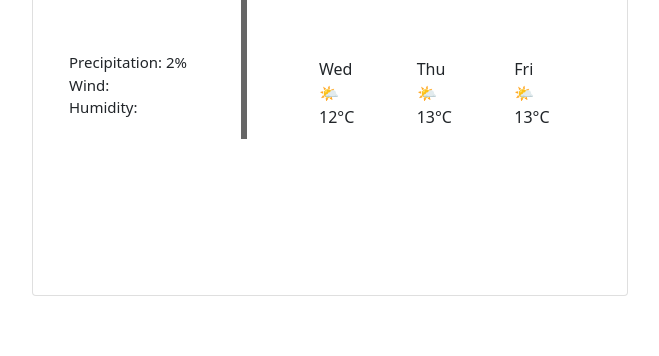
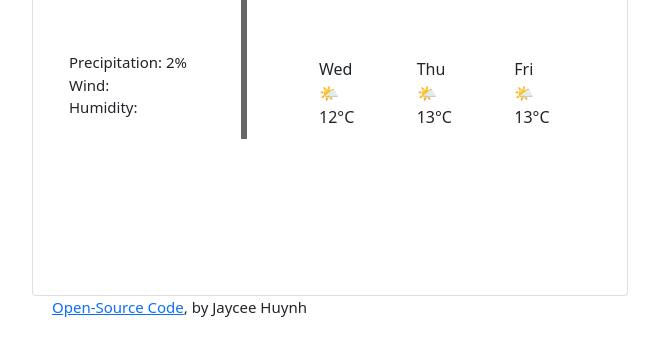
Before and after one commit to jayceeth/Weather-Project, a plain HTML site: page index.html in a window 1280 px wide. Shown: the part 362-718 px from the top of the page, without its empty margins (310-969 px from the left). Drawn offline with nearby package versions, Linux system fonts and the light colour scheme; no server answers.

Commit message:
Added open-source link

```diff
--- a/index.html
+++ b/index.html
@@ -111,7 +111,13 @@
           </div>
         </div>
       </div>
+      <p class="open-source-link">
+        <a href="https://github.com/jayceeth/Weather-Project" target="_blank"
+          >Open-Source Code</a
+        >, by Jaycee Huynh
+      </p>
     </div>
+
     <script src="src/index.js"></script>
   </body>
 </html>
--- a/src/styles.css
+++ b/src/styles.css
@@ -54,6 +54,9 @@ button {
   width: 620px;
   margin: 20px auto;
 }
+.open-source-link {
+  font-size: 15px;
+}
 #city-input {
   position: relative;
   top: -3px;
```
Also changed, not shown: 1 other file.
